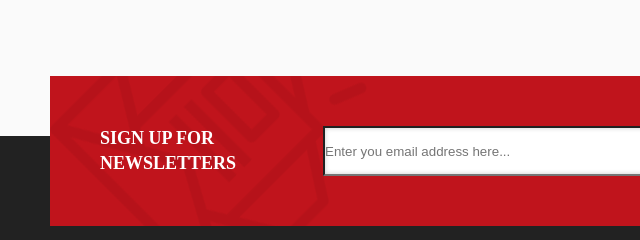
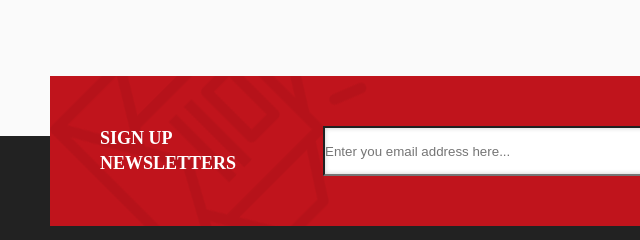
Before and after one commit to lambdamonkey/lambdamonkey.github.io, a plain HTML site: page index.html in a window 1280 px wide. Shown: the part 3900-4140 px from the top of the page, 0-640 px from the left. Drawn offline with Linux system fonts and the light colour scheme; a web font is replaced by a local one.

Commit message:
Small fix

```diff
--- a/index.html
+++ b/index.html
@@ -637,7 +637,7 @@
             <div class="container">
                 <div class="social">
                     <div class="form-social">
-                        <h3>Sign Up For <br>
+                        <h3>Sign Up <br>
                             Newsletters</h3>
                     </div>
                     <form action="#">
```
